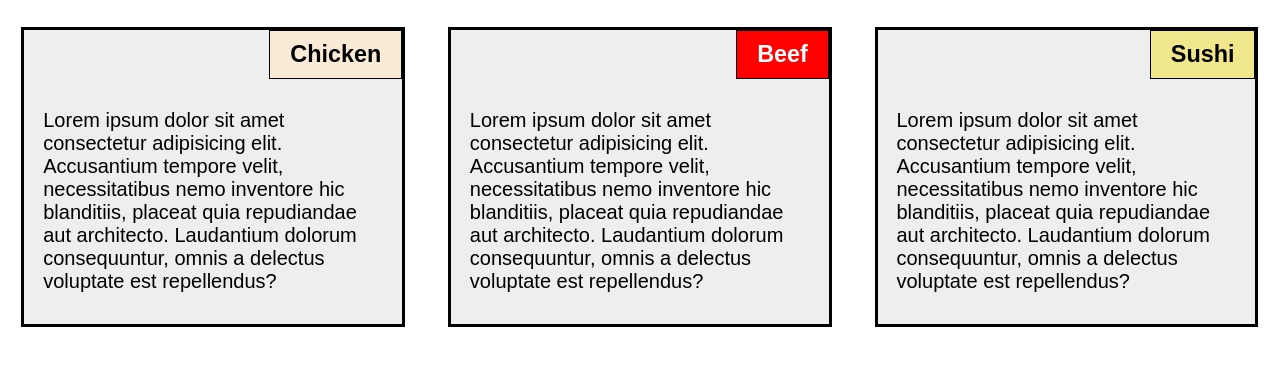
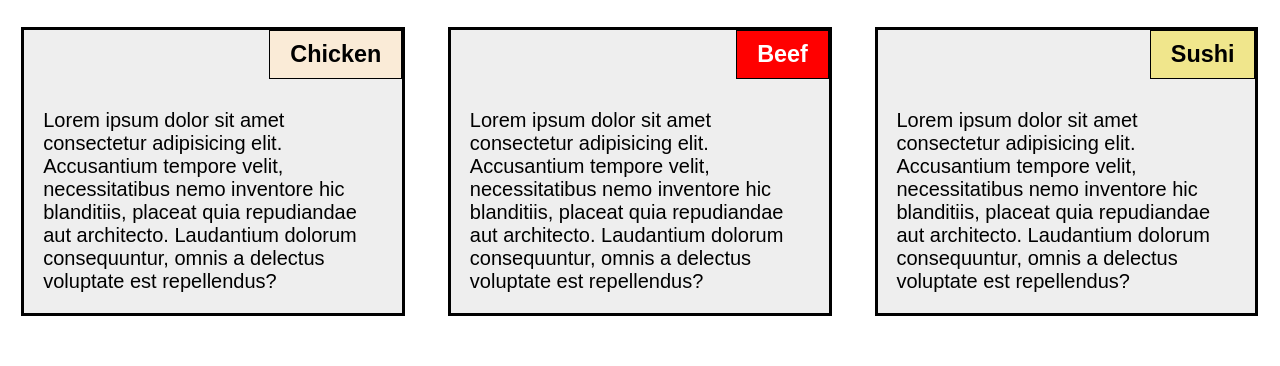
Before and after one commit to peezykon/coursera, a plain HTML site: page index.html in a window 1280 px wide. Shown: the part 70-436 px from the top of the page. Drawn offline with Linux system fonts and the light colour scheme.

Commit message:
Update style.css

```diff
--- a/css/style.css
+++ b/css/style.css
@@ -23,7 +23,7 @@ h1{
     width: 90%;
     margin: auto;
     font-family: sans-serif;
-    height: 300px;
+    /* height: 300px; */
     background-color: #eee;
     font-size: 20px;
     border: 3px solid #000;
@@ -54,6 +54,7 @@ h1{
     padding-top: 30px;
     width: 90%;
     margin: auto;
+    padding-bottom: 20px;
 }
 
 @media (min-width: 768px) and (max-width:991px){
```
